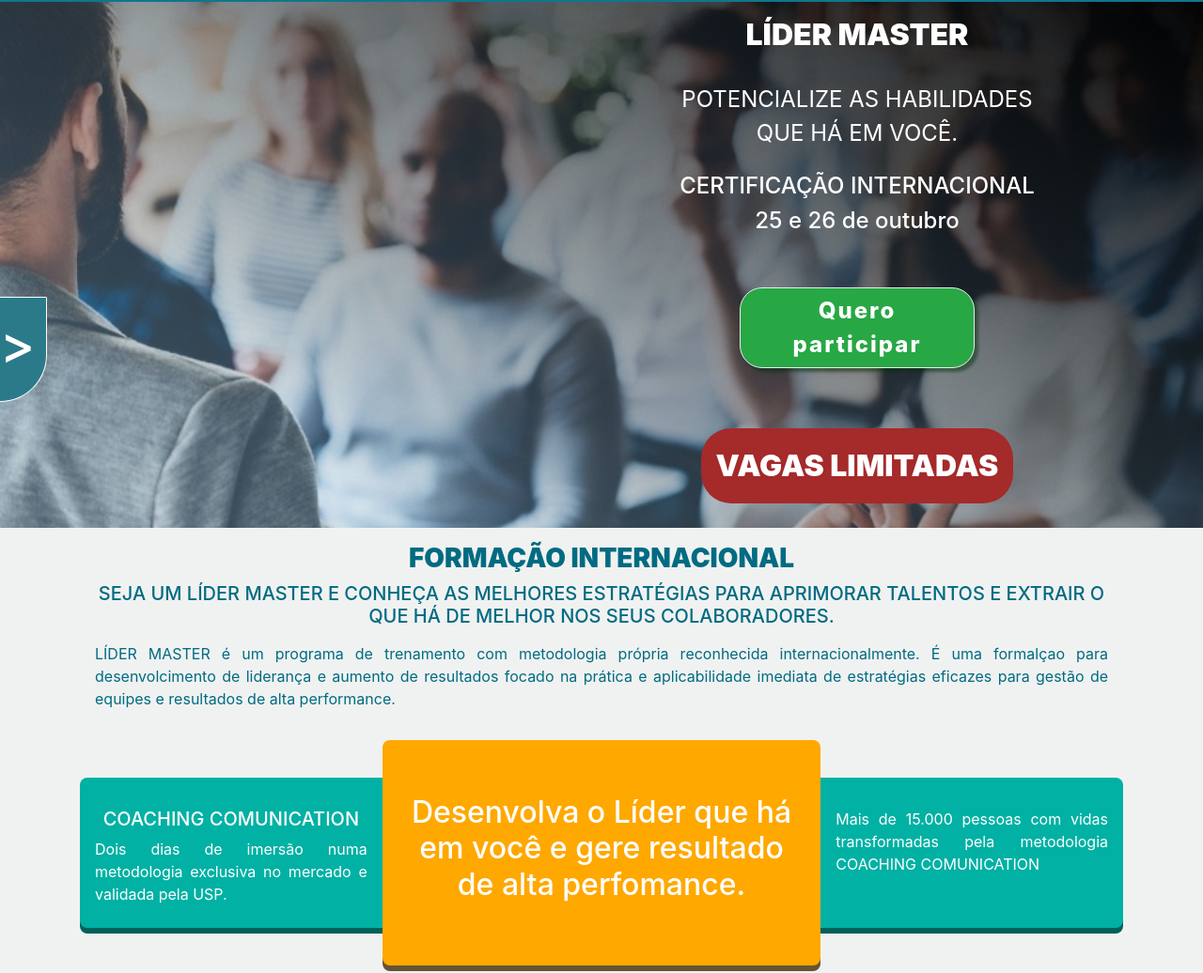
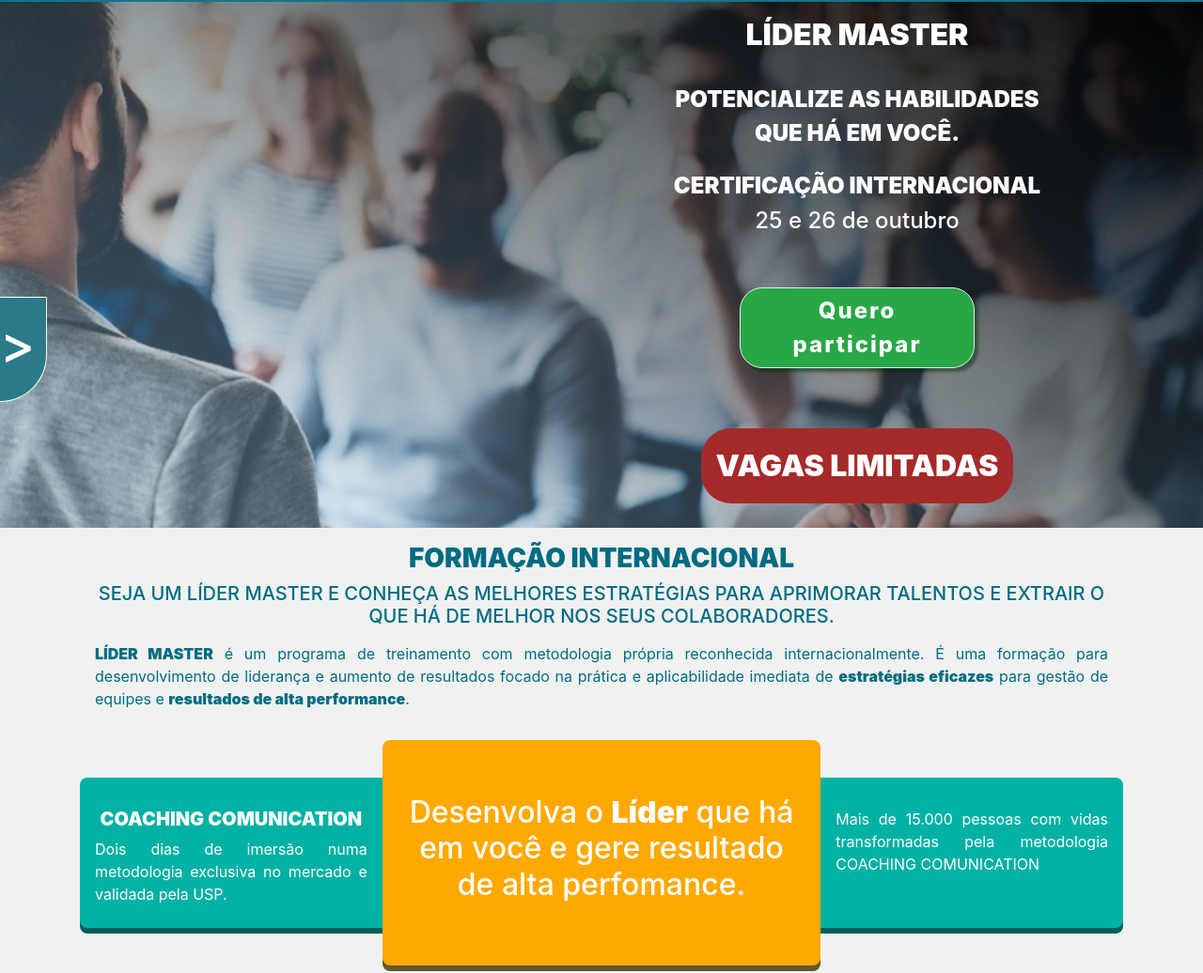
Before and after one commit to brunau1/landing-page-layout, a plain HTML site: page index.html in a window 1280 px wide. Shown: the part 84-1120 px from the top of the page at 94% size. Drawn offline with nearby package versions, Linux system fonts and the light colour scheme; files whose address does not match are found by name.

Commit message:
appplied little modifications

```diff
--- a/index.html
+++ b/index.html
@@ -98,8 +98,9 @@
                 <div class="col-md-5 col-sm-12">
                     <div class="presentation">
                         <h2>LÍDER MASTER</h2>
-                        <p style="margin-top: 1em; font-size: 1.5em">POTENCIALIZE AS HABILIDADES QUE HÁ EM VOCÊ.</p>
-                        <h4 style="margin-top: 1em">CERTIFICAÇÃO INTERNACIONAL</h4>
+                        <p style="margin-top: 1em; font-size: 1.5em; font-weight: 900;">POTENCIALIZE AS HABILIDADES QUE
+                            HÁ EM VOCÊ.</p>
+                        <h4 style="margin-top: 1em; font-weight: 900;">CERTIFICAÇÃO INTERNACIONAL</h4>
                         <h4>25 e 26 de outubro</h4>
                         <a class="btn btn-success banner-buttom" target="_blank"
                             href="https://www.sympla.com.br/lider-master-estrategias-de-comunicacao-para-resultados-de-alta-performance__617249"
@@ -116,19 +117,21 @@
             <h3>FORMAÇÃO INTERNACIONAL</h3>
             <h5>SEJA UM LÍDER MASTER E CONHEÇA AS MELHORES ESTRATÉGIAS PARA APRIMORAR TALENTOS E EXTRAIR O QUE HÁ
                 DE MELHOR NOS SEUS COLABORADORES.</h5>
-            <p>LÍDER MASTER é um programa de trenamento com metodologia própria reconhecida internacionalmente. É uma
-                formalçao para desenvolcimento de liderança e aumento de resultados focado na prática e aplicabilidade
-                imediata de estratégias eficazes para gestão de equipes e resultados de alta performance.</p>
+            <p><span style="font-weight: 900;">LÍDER MASTER</span> é um programa de treinamento com metodologia própria
+                reconhecida internacionalmente. É uma
+                formação para desenvolvimento de liderança e aumento de resultados focado na prática e aplicabilidade
+                imediata de <span style="font-weight: 900;">estratégias eficazes</span> para gestão de equipes e <span
+                    style="font-weight: 900;">resultados de alta performance</span>.</p>
         </div>
 
         <!-- cards section -->
         <div class="cards-section">
             <div class="custom-card first">
-                <h5>COACHING COMUNICATION</h5>
+                <h5 style="font-weight: 900;">COACHING COMUNICATION</h5>
                 <p>Dois dias de imersão numa metodologia exclusiva no mercado e validada pela USP.</p>
             </div>
             <div class="main-card">
-                <h2>Desenvolva o Líder que há em você e gere resultado de alta perfomance.</h2>
+                <h2>Desenvolva o <span style="font-weight: 900;">Líder</span> que há em você e gere resultado de alta perfomance.</h2>
             </div>
             <div class="custom-card second">
                 <p>Mais de 15.000 pessoas com vidas transformadas pela metodologia COACHING COMUNICATION</p>
```
